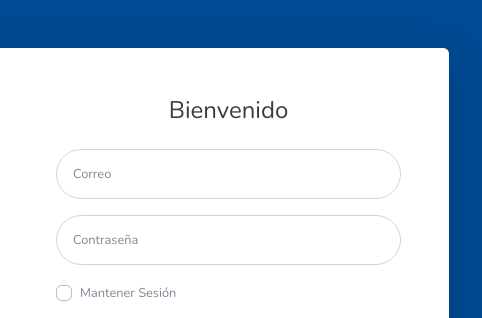
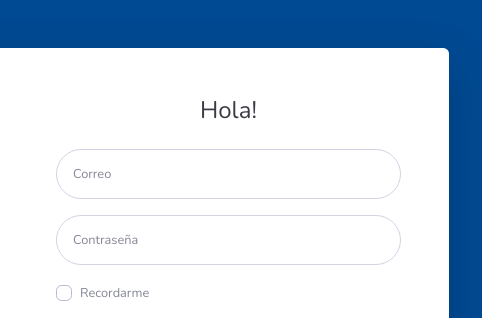
Before and after one commit to JosueAFC64/MBsistema, a plain HTML site: page login.html in a window 1280 px wide. Shown: the top 318 px of the page, 644-1126 px from the left. Drawn offline with nearby package versions, Linux system fonts and the light colour scheme.

Commit message:
Cambio Textos en login.html

```diff
--- a/login.html
+++ b/login.html
@@ -38,7 +38,7 @@
                             <div class="col-lg-6">
                                 <div class="p-5">
                                     <div class="text-center">
-                                        <h1 class="h4 text-gray-900 mb-4">Bienvenido</h1>
+                                        <h1 class="h4 text-gray-900 mb-4">Hola!</h1>
                                     </div>
                                     <form class="user">
                                         <div class="form-group">
@@ -50,7 +50,7 @@
                                         <div class="form-group">
                                             <div class="custom-control custom-checkbox small">
                                                 <input type="checkbox" class="custom-control-input" id="chkMantenerSesion" asp-for="MantenerSesion">
-                                                <label class="custom-control-label" for="chkMantenerSesion">Mantener Sesión</label>
+                                                <label class="custom-control-label" for="chkMantenerSesion">Recordarme</label>
                                             </div>
                                         </div>
 
```
